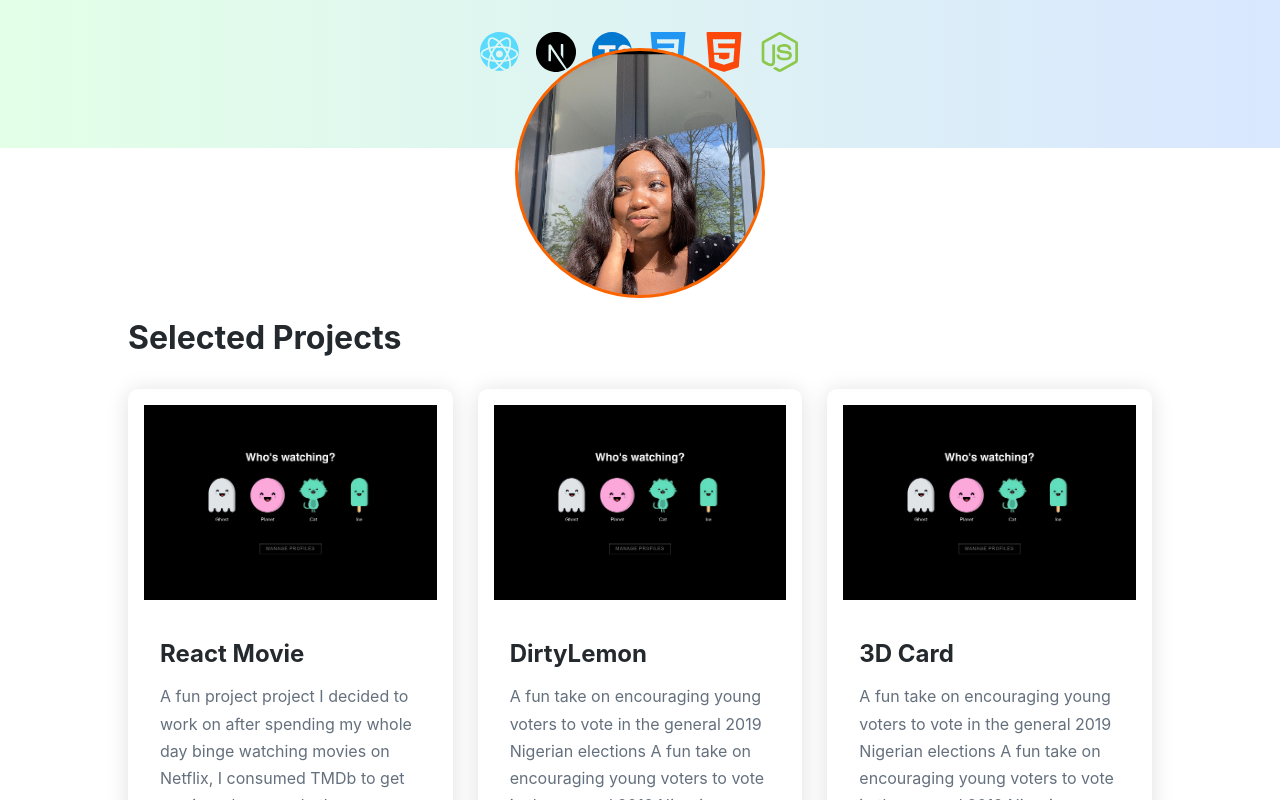
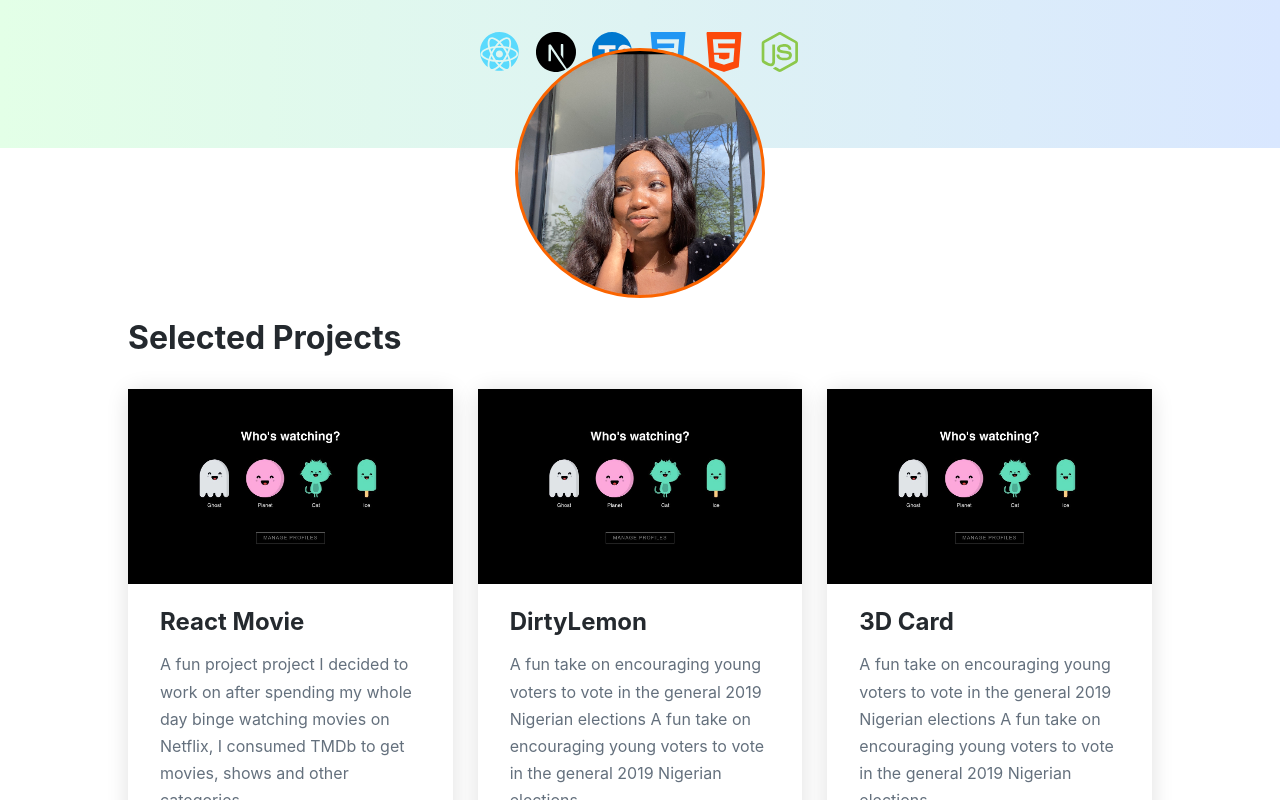
Before and after one commit to ngozi-ekekwe/ngozi.dev, a Next.js app: page / in a window 1280 px wide. Shown: the part 460-1260 px from the top of the page. Built offline with nearby package versions, Linux system fonts and the light colour scheme.

Commit message:
remove margin from card

```diff
--- a/components/Projects.js
+++ b/components/Projects.js
@@ -94,7 +94,7 @@ const ProjectHashTag = styled.span`
 `;
 
 const ProjectImage = styled.figure`
-  margin: 1rem;
+  margin: 0rem;
   img {
     object-fit: cover;
     display: flex;
```
